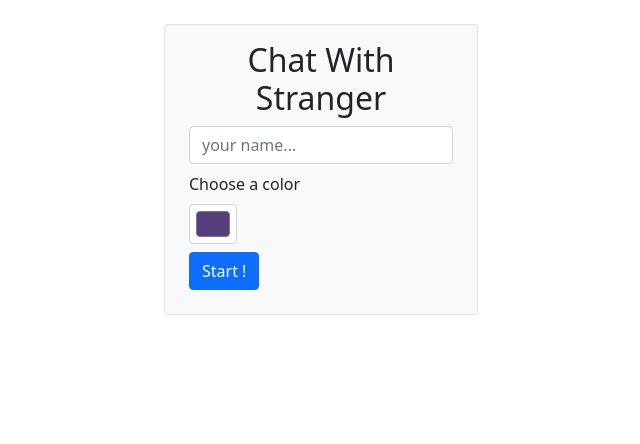
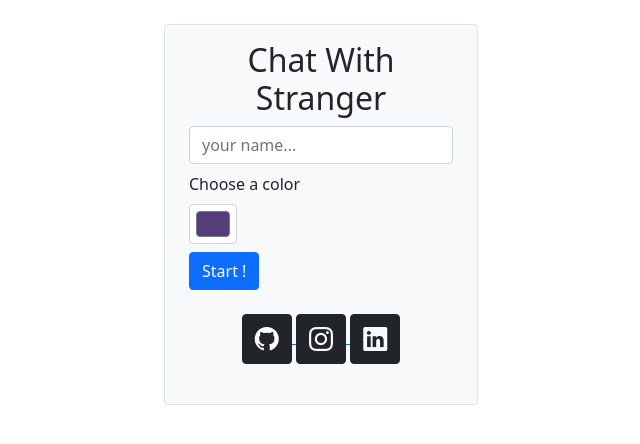
Before and after one commit to nanorex07/random-chat-app, a website: page public/index.html in a window 1280 px wide. Shown: the whole page, without its empty margins (319-959 px from the left). Drawn offline with nearby package versions, Linux system fonts and the light colour scheme.

Commit message:
Prepared for heroku

```diff
--- a/package.json
+++ b/package.json
@@ -12,5 +12,8 @@
   "dependencies": {
     "express": "^4.17.2",
     "socketio": "^1.0.0"
+  },
+  "engines": {
+    "node": "16.x"
   }
 }
--- a/public/index.html
+++ b/public/index.html
@@ -8,6 +8,7 @@
     <!-- Bootstrap CSS -->
     <link href="https://cdn.jsdelivr.net/npm/bootstrap@5.1.3/dist/css/bootstrap.min.css" rel="stylesheet" integrity="sha384-1BmE4kWBq78iYhFldvKuhfTAU6auU8tT94WrHftjDbrCEXSU1oBoqyl2QvZ6jIW3" crossorigin="anonymous">
     <link rel="stylesheet" href="style.css">
+    <link rel="stylesheet" href="https://cdn.jsdelivr.net/npm/bootstrap-icons@1.7.2/font/bootstrap-icons.css">
     <title>Real-Time-Chat</title>
   </head>
 <body>
@@ -31,6 +32,23 @@
                     <button type="button" class="btn btn-primary" id="start_btn">Start !</button>
                   </div>
 
+                  <div class="col m-4 mx-auto w-100 text-center" role="group" aria-label="Basic example">
+                    <a href="https://www.instagram.com/jnamah/">
+                      <button type="button" class="btn btn-dark">
+                        <i class="bi bi-github" style="font-size: 1.5em;"></i>
+                      </button>
+                    </a>
+                    <a href="https://github.com/nanorex07/">
+                      <button type="button" class="btn btn-dark">
+                        <i class="bi bi-instagram text-light" style="font-size: 1.5em;"></i>
+                      </button>
+                    </a>
+                    <a href="https://in.linkedin.com/in/jnamah">
+                      <button type="button" class="btn btn-dark">
+                        <i class="bi bi-linkedin text-light" style="font-size: 1.5em;">  </i>
+                      </button>
+                    </a>
+                  </div>
             </div>
 
             <div class="m-5 mx-auto container h-75 border bg-light p-3 rounded" id="message-section" style="display: none;" >
```
Also changed, not shown: 2 other files.
